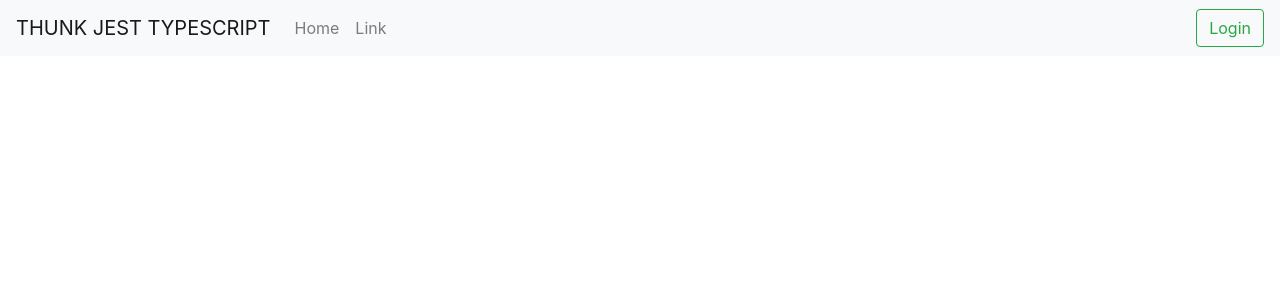
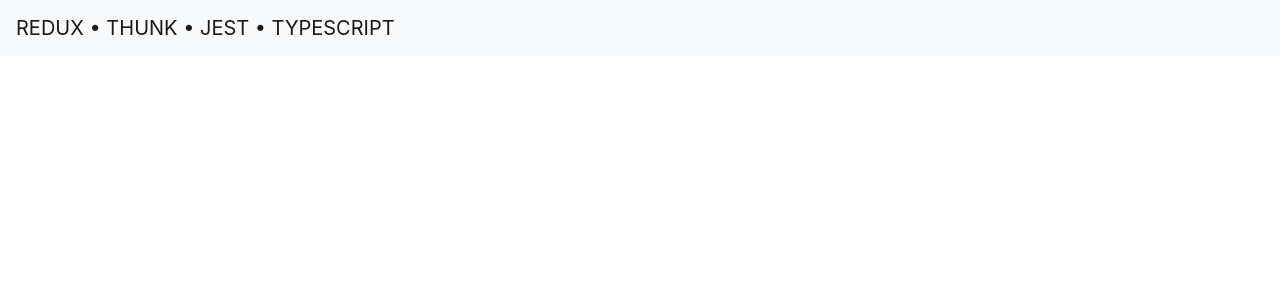
Before and after one commit to willemverbuyst/thunk-jest-ts, a React (Create React App) app: page / in a window 1280 px wide. Shown: the top 300 px of the page. Built offline with nearby package versions, Linux system fonts and the light colour scheme.

Commit message:
Simplify header

```diff
--- a/src/header/Header.tsx
+++ b/src/header/Header.tsx
@@ -1,21 +1,13 @@
 import React from 'react';
 
-import { Navbar, Nav, Form, Button } from 'react-bootstrap';
+import { Navbar } from 'react-bootstrap';
 
 export default function Header() {
   return (
-    <Navbar bg="light" expand="lg">
-      <Navbar.Brand href="#home">THUNK JEST TYPESCRIPT</Navbar.Brand>
-      <Navbar.Toggle aria-controls="basic-navbar-nav" />
-      <Navbar.Collapse id="basic-navbar-nav">
-        <Nav className="mr-auto">
-          <Nav.Link href="#home">Home</Nav.Link>
-          <Nav.Link href="#link">Link</Nav.Link>
-        </Nav>
-        <Form inline>
-          <Button variant="outline-success">Login</Button>
-        </Form>
-      </Navbar.Collapse>
+    <Navbar bg="light">
+      <Navbar.Brand href="#home">
+        REDUX &bull; THUNK &bull; JEST &bull; TYPESCRIPT
+      </Navbar.Brand>
     </Navbar>
   );
 }
```
